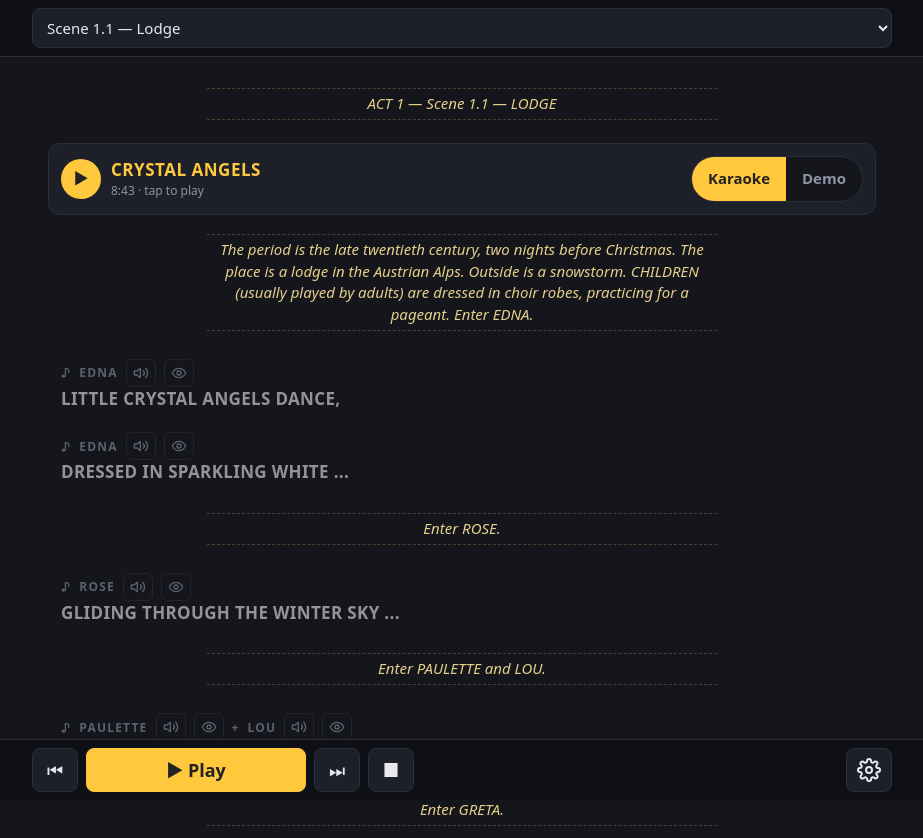
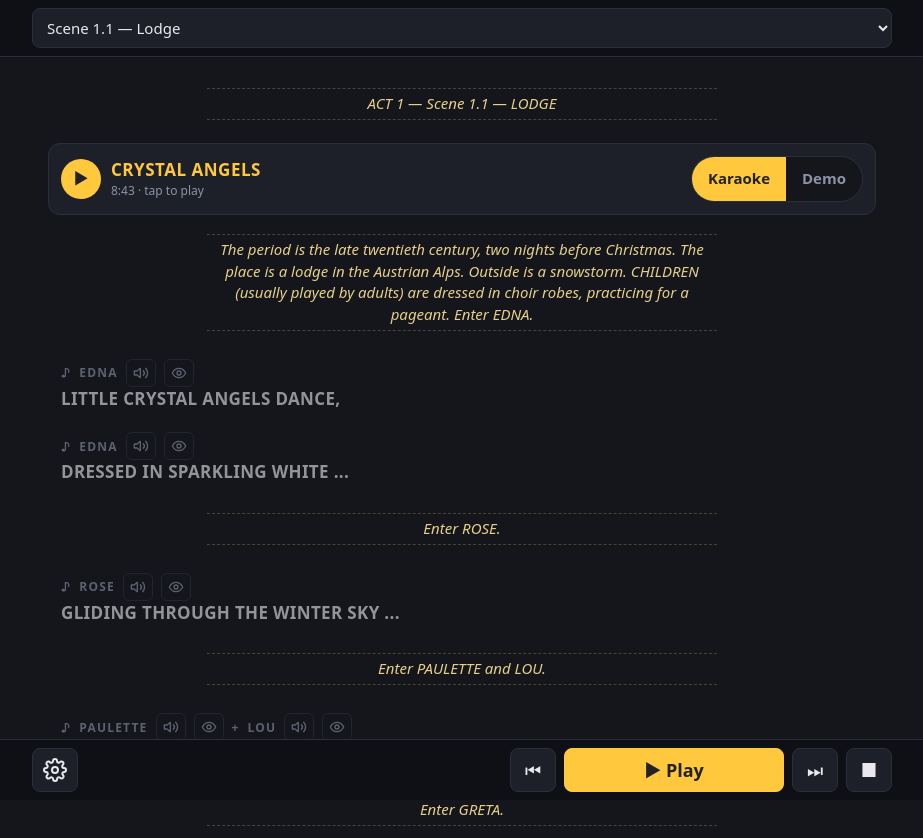
Before and after one commit to branchandrew/krampus-script, a plain HTML site: page index.html in a window 1280 px wide. Shown: the top 838 px of the page, without its empty margins (178-1101 px from the left). Drawn offline with Linux system fonts and the light colour scheme.

Commit message:
Move Settings to bottom left, playback controls to bottom right
Co-Authored-By: Claude Opus 5.5 <noreply@anthropic.com>
Claude-Session: https://claude.ai/code/session_014KH1nVdhzsYHxak5xxKeCr

```diff
--- a/index.html
+++ b/index.html
@@ -11,7 +11,8 @@ body{margin:0;background:var(--bg);color:var(--ink);font:17px/1.45 system-ui,-ap
 .row1{display:flex;gap:8px;align-items:center;max-width:860px;margin:0 auto}
 .row1 button{min-width:46px;min-height:44px;font-size:18px}
 .row1 #bPlay{flex:1;max-width:220px}
-.row1 #bMenu{margin-left:auto;display:flex;align-items:center;justify-content:center}
+.row1 #bMenu{display:flex;align-items:center;justify-content:center}
+.row1 #bPrev{margin-left:auto}
 .row1 #bMenu svg{width:24px;height:24px}
 @media (max-width:420px){.row1 button{min-width:44px}}
 #chap{display:block;width:100%;max-width:860px;margin:0 auto;font-size:15px;padding:8px 10px;background:var(--panel)}
@@ -100,11 +101,11 @@ kbd{background:#000;border:1px solid #445;border-radius:4px;padding:0 5px;font-s
 </header>
 <nav id="ctl" aria-label="Playback">
  <div class="row1">
+  <button id="bMenu" aria-label="Settings"><svg viewBox="0 0 24 24" fill="none" stroke="currentColor" stroke-width="2" stroke-linecap="round" stroke-linejoin="round" aria-hidden="true"><circle cx="12" cy="12" r="3"/><path d="M19.4 15a1.7 1.7 0 0 0 .3 1.8l.1.1a2 2 0 1 1-2.8 2.8l-.1-.1a1.7 1.7 0 0 0-1.8-.3 1.7 1.7 0 0 0-1 1.5V21a2 2 0 1 1-4 0v-.1a1.7 1.7 0 0 0-1.1-1.5 1.7 1.7 0 0 0-1.8.3l-.1.1a2 2 0 1 1-2.8-2.8l.1-.1a1.7 1.7 0 0 0 .3-1.8 1.7 1.7 0 0 0-1.5-1H3a2 2 0 1 1 0-4h.1a1.7 1.7 0 0 0 1.5-1.1 1.7 1.7 0 0 0-.3-1.8l-.1-.1a2 2 0 1 1 2.8-2.8l.1.1a1.7 1.7 0 0 0 1.8.3H9a1.7 1.7 0 0 0 1-1.5V3a2 2 0 1 1 4 0v.1a1.7 1.7 0 0 0 1 1.5 1.7 1.7 0 0 0 1.8-.3l.1-.1a2 2 0 1 1 2.8 2.8l-.1.1a1.7 1.7 0 0 0-.3 1.8V9a1.7 1.7 0 0 0 1.5 1H21a2 2 0 1 1 0 4h-.1a1.7 1.7 0 0 0-1.5 1z"/></svg></button>
   <button id="bPrev" aria-label="Previous line">⏮</button>
   <button id="bPlay" class="pri">▶ Play</button>
   <button id="bNext" aria-label="Skip">⏭</button>
   <button id="bStop" aria-label="Stop">■</button>
-  <button id="bMenu" aria-label="Settings"><svg viewBox="0 0 24 24" fill="none" stroke="currentColor" stroke-width="2" stroke-linecap="round" stroke-linejoin="round" aria-hidden="true"><circle cx="12" cy="12" r="3"/><path d="M19.4 15a1.7 1.7 0 0 0 .3 1.8l.1.1a2 2 0 1 1-2.8 2.8l-.1-.1a1.7 1.7 0 0 0-1.8-.3 1.7 1.7 0 0 0-1 1.5V21a2 2 0 1 1-4 0v-.1a1.7 1.7 0 0 0-1.1-1.5 1.7 1.7 0 0 0-1.8.3l-.1.1a2 2 0 1 1-2.8-2.8l.1-.1a1.7 1.7 0 0 0 .3-1.8 1.7 1.7 0 0 0-1.5-1H3a2 2 0 1 1 0-4h.1a1.7 1.7 0 0 0 1.5-1.1 1.7 1.7 0 0 0-.3-1.8l-.1-.1a2 2 0 1 1 2.8-2.8l.1.1a1.7 1.7 0 0 0 1.8.3H9a1.7 1.7 0 0 0 1-1.5V3a2 2 0 1 1 4 0v.1a1.7 1.7 0 0 0 1 1.5 1.7 1.7 0 0 0 1.8-.3l.1-.1a2 2 0 1 1 2.8 2.8l-.1.1a1.7 1.7 0 0 0-.3 1.8V9a1.7 1.7 0 0 0 1.5 1H21a2 2 0 1 1 0 4h-.1a1.7 1.7 0 0 0-1.5 1z"/></svg></button>
  </div>
 </nav>
 <div id="drawer" hidden><div class="sheet">
```
